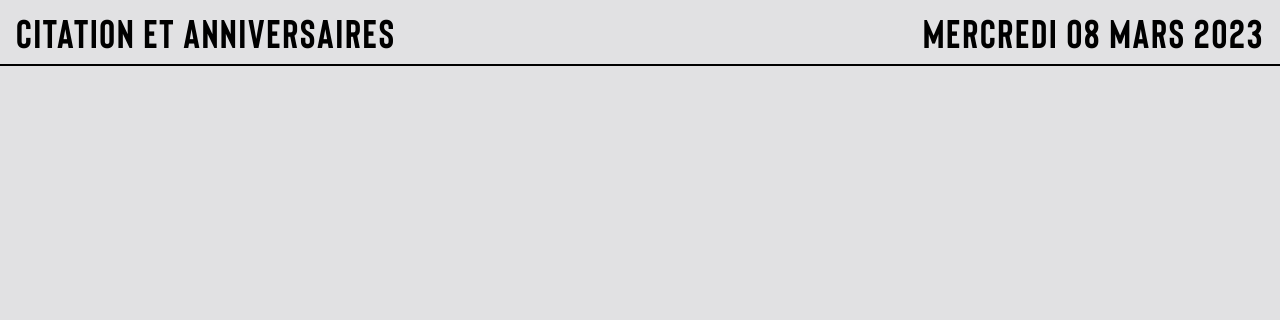
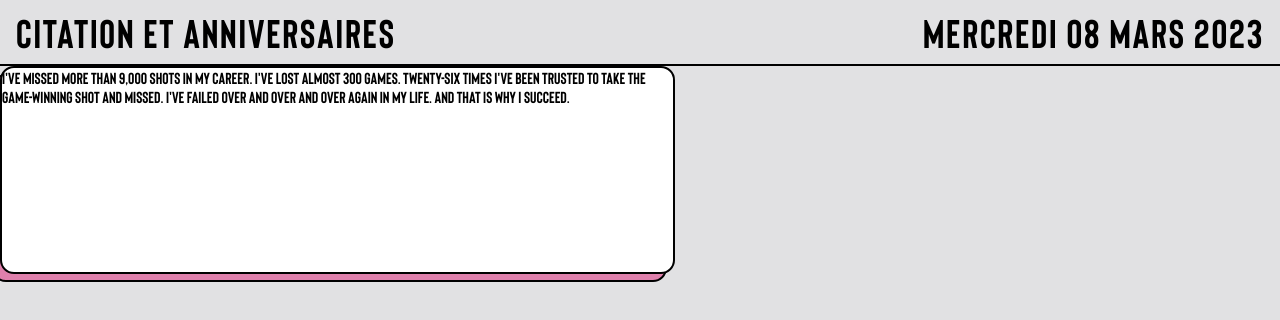
Before and after one commit to amir-398/FrameworkCSS, a React (Vite) app: page / in a window 1280 px wide. Shown: the top 320 px of the page. Built offline with nearby package versions, Linux system fonts and the light colour scheme.

Commit message:
Ajouter la fonctionnalité de carte et mettre à jour le script de démarrage

```diff
--- a/package.json
+++ b/package.json
@@ -8,8 +8,9 @@
     "build": "vite build",
     "lint": "eslint . --ext js,jsx --report-unused-disable-directives --max-warnings 0",
     "preview": "vite preview",
-    "start": "npm-run-all --parallel header ",
-    "header": "sass --watch ./src/components/header/header.scss ./src/components/header/header.css"
+    "start": "npm-run-all --parallel header card ",
+    "header": "sass --watch ./src/components/header/header.scss ./src/components/header/header.css",
+    "card": "sass --watch ./src/components/cardComponent/card.scss ./src/components/cardComponent/card.css"
   },
   "dependencies": {
     "react": "^18.2.0",
--- a/src/App.jsx
+++ b/src/App.jsx
@@ -1,9 +1,12 @@
 import "./App.css";
+import Card from "./components/cardComponent/Card";
 import Header from "./components/header/Header";
 function App() {
   return (
     <>
       <Header />
+
+      <Card />
     </>
   );
 }
--- /dev/null
+++ b/src/components/cardComponent/Card.jsx
@@ -0,0 +1,10 @@
+import TextComponent from "../textComponent/TextComponent";
+import "./card.css";
+export default function Card() {
+  return (
+    <div className="card">
+      <div className="cardBackground"></div>
+      <TextComponent text="I've missed more than 9,000 shots in my career. I've lost almost 300 games. Twenty-six times I've been trusted to take the game-winning shot and missed. I've failed over and over and over again in my life. And that is why I succeed." />
+    </div>
+  );
+}
--- /dev/null
+++ b/src/components/cardComponent/card.css
@@ -0,0 +1,17 @@
+.card, .card .cardBackground {
+  width: 675px;
+  height: 208px;
+  border-radius: 14px;
+  border: 2px solid black;
+  position: relative;
+  background-color: #fff;
+}
+.card .cardBackground {
+  position: absolute;
+  bottom: -10px;
+  left: -10px;
+  background-color: #df80ac;
+  z-index: -1;
+}
+
+/*# sourceMappingURL=card.css.map */
--- /dev/null
+++ b/src/components/cardComponent/card.scss
@@ -0,0 +1,17 @@
+@import "../../constants/COLORS.scss";
+.card {
+  width: 675px;
+  height: 208px;
+  border-radius: 14px;
+  border: 2px solid black;
+  position: relative;
+  background-color: #fff;
+  .cardBackground {
+    @extend .card;
+    position: absolute;
+    bottom: -10px;
+    left: -10px;
+    background-color: $primaryColor;
+    z-index: -1;
+  }
+}
--- a/src/components/header/Header.jsx
+++ b/src/components/header/Header.jsx
@@ -6,7 +6,6 @@ export default function Header() {
     fontWeight: 300,
     lineHeight: "48px",
     letterSpacing: "0.045em",
-    textAlign: "left",
   };
   return (
     <div className="header">
--- /dev/null
+++ b/src/constants/_COLORS.scss
@@ -0,0 +1 @@
+$primaryColor: #df80ac;
```
Also changed, not shown: src/pages/Home.jsx (added, +8 -0 lines), 1 other file (tests, documents, lock files or other folders).
